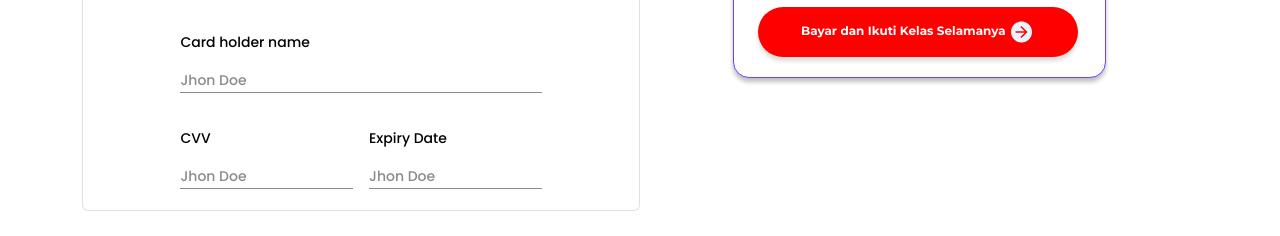
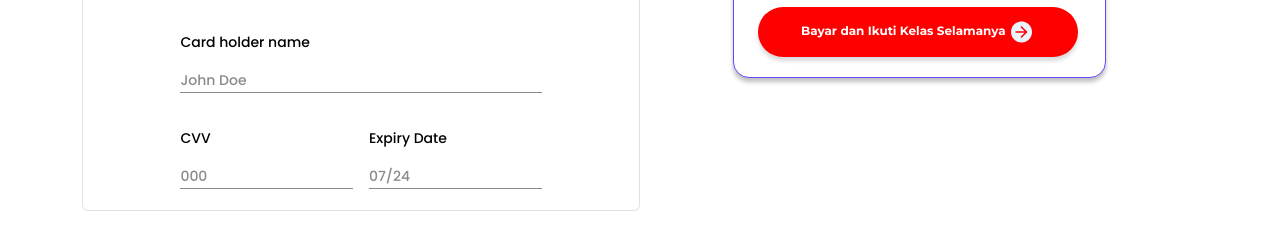
Before and after one commit to dickymhikam/CP-B5-Binar, a React (Vite) app: page /detail-pembayaran in a window 1280 px wide. Shown: the part 376-612 px from the top of the page. Built offline with nearby package versions, Linux system fonts and the light colour scheme.

Commit message:
update css

```diff
--- a/src/components/Akun/FormProfilSaya.jsx
+++ b/src/components/Akun/FormProfilSaya.jsx
@@ -69,6 +69,7 @@ const FormProfilSaya = () => {
             type="text"
             className="form-control"
             name="nama"
+            placeholder="Masukkan nama"
             value={dataUser.nama}
             onChange={handleInputChange}
           />
@@ -87,20 +88,22 @@ const FormProfilSaya = () => {
             value={dataUser.telp}
             disabled
           />
+          <label className="text-label">Negara</label>
+          <input
+            type="text"
+            className="form-control"
+            name="negara"
+            placeholder="Masukkan negara tempat tinggal"
+            value={dataUser.negara}
+            onChange={handleInputChange}
+          />
           <label className="text-label">Kota</label>
           <input
             type="text"
             className="form-control"
             name="kota"
+            placeholder="Masukkan kota tempat tinggal"
             value={dataUser.kota}
-            onChange={handleInputChange}
-          />
-          <label className="text-label">Negara</label>
-          <input
-            type="text"
-            className="form-control"
-            name="negara"
-            value={dataUser.negara}
             onChange={handleInputChange}
           />
           <button type="submit" className="btn-profile mt-4">
--- a/src/components/Akun/FormUbahPassword.jsx
+++ b/src/components/Akun/FormUbahPassword.jsx
@@ -55,7 +55,7 @@ const FormUbahPassword = () => {
             <input
               type={showPassword ? "text" : "password"}
               className="form-control"
-              placeholder="********"
+              placeholder="Password Lama"
               value={passwords.oldPassword}
               onChange={(e) => handleChange(e, "oldPassword")}
             />
@@ -71,7 +71,7 @@ const FormUbahPassword = () => {
             <input
               type={showPassword2 ? "text" : "password"}
               className="form-control"
-              placeholder="********"
+              placeholder="Password Baru"
               value={passwords.newPassword}
               onChange={(e) => handleChange(e, "newPassword")}
             />
@@ -87,7 +87,7 @@ const FormUbahPassword = () => {
             <input
               type={showPassword3 ? "text" : "password"}
               className="form-control"
-              placeholder="********"
+              placeholder="Ulangi Password Baru"
               value={passwords.repeatNewPassword}
               onChange={(e) => handleChange(e, "repeatNewPassword")}
             />
--- a/src/components/Auth/Login.jsx
+++ b/src/components/Auth/Login.jsx
@@ -60,7 +60,7 @@ const Login = () => {
                   <input
                     type={showPassword ? "text" : "password"}
                     className="form-control-login"
-                    placeholder="Masukan Password"
+                    placeholder="Masukkan Password"
                     value={password}
                     onChange={(e) => setPassword(e.target.value)}
                   />
--- a/src/components/Kelas/CardKursus.jsx
+++ b/src/components/Kelas/CardKursus.jsx
@@ -45,11 +45,11 @@ const CardKursus = () => {
           <div className="col-sm-12 text-center mt-2">
             <button  onClick={() => HandlerPopular("All")} className="btn-class mt-1 mb-2">All</button>
             <button  onClick={() => HandlerPopular("Data Science")} className="btn-class ">Data Science</button>
-            <button  onClick={() => HandlerPopular("UI/UX")} className="btn-class">UI/UX Design</button>
-            <button  onClick={() => HandlerPopular("Andorid")} className="btn-class">Android Development</button>
-            <button  onClick={() => HandlerPopular("Web")} className="btn-class mb-2">Web Development</button>
-            <button  onClick={() => HandlerPopular("IOS")} className="btn-class">IOS Development</button>
-            <button  onClick={() => HandlerPopular("Business")} className="btn-class">Business Intelligence</button>
+            <button  onClick={() => HandlerPopular("UI/UX Design")} className="btn-class">UI/UX Design</button>
+            <button  onClick={() => HandlerPopular("Andorid Development")} className="btn-class">Android Development</button>
+            <button  onClick={() => HandlerPopular("Web Development")} className="btn-class mb-2">Web Development</button>
+            <button  onClick={() => HandlerPopular("IOS Development")} className="btn-class">IOS Development</button>
+            <button  onClick={() => HandlerPopular("Business Intelligence")} className="btn-class">Business Intelligence</button>
           </div>
         </div>
       </div>
--- a/src/pages/DetailKelas.jsx
+++ b/src/pages/DetailKelas.jsx
@@ -38,27 +38,27 @@ const DetailKelas = () => {
               <h3>Kelas Lainnya</h3>
             </div>
             <div className="detail-card-body">
-              <div className="detail-card-body-title">
+              <div className="detail-card-body-title text-tuncrate">
                 <h5>UI/UX Design</h5>
                 <span className="rate">
                   <img src={star} />
                   5.0
                 </span>
               </div>
-              <h2>Intro to Basic of User Interaction Design</h2>
+              <h2 className="text-tuncrate">Intro to Basic of User Interaction Design</h2>
               <h3>by Simon Doe</h3>
-              <div className="detail-card-body-stat">
-                <p>
+              <div className="detail-card-body-stats">
+                <div className="detail-stat">
                   <img src={badge} />
                   Beginner Level
-                </p>
-                <p>
+                </div>
+                <div className="detail-stat">
                   <img src={book} />5 modul
-                </p>
-                <p>
+                </div>
+                <div className="detail-stat">
                   <img src={time} />
                   45 menit
-                </p>
+                </div>
               </div>
               <div className="d-flex align-items-center gap-3">
                 <Link to={"https://t.me/+ye__8CV4A_s5NzI9"} className="text-decoration-none">
--- a/src/pages/PembayaranDetail.jsx
+++ b/src/pages/PembayaranDetail.jsx
@@ -70,17 +70,17 @@ const PembayaranDetail = () => {
                       <div className="cardnumber2  ">
                         <p>CVV</p>
                         <input
-                          type="text"
+                          type="number"
                           className="rp"
-                          placeholder="Jhon Doe"
+                          placeholder="000"
                       />
                       </div>
                       <div className="cardnumber2">
                         <p>Expiry Date</p>
                         <input
-                        type="text"
+                        type="number"
                         className="rp"
-                        placeholder="Jhon Doe"
+                        placeholder="07/24"
                       />
                       </div>
                     </div>
@@ -129,24 +129,24 @@ const PembayaranDetail = () => {
                       <input
                       type="text"
                       className="rp"
-                      placeholder="Jhon Doe"
+                      placeholder="John Doe"
                       />
                     </div>
                     <div className=" kard d-flex gap-3">
                       <div className="cardnumber2  ">
                         <p>CVV</p>
                         <input
-                          type="text"
+                          type="number"
                           className="rp"
-                          placeholder="Jhon Doe"
+                          placeholder="000"
                       />
                       </div>
                       <div className="cardnumber2">
                         <p>Expiry Date</p>
                         <input
-                        type="text"
+                        type="number"
                         className="rp"
-                        placeholder="Jhon Doe"
+                        placeholder="07/24"
                       />
                       </div>
                     </div>
--- a/src/styles/DetailKelas.css
+++ b/src/styles/DetailKelas.css
@@ -83,7 +83,7 @@
   font-weight: 400;
   line-height: 18px;
 }
-.detail-card-body-stat {
+.detail-card-body-stats {
   display: flex;
   align-items: center;
   gap: 5%;
@@ -92,6 +92,12 @@
   font-size: 12px;
   font-weight: 400;
   line-height: 14px;
+}
+.detail-stat {
+  margin-bottom: 13px;
+}
+.detail-stat img {
+  margin-right: 4px;
 }
 .detail-card-body-btn {
   background: var(--Success, #73ca5c);
```
